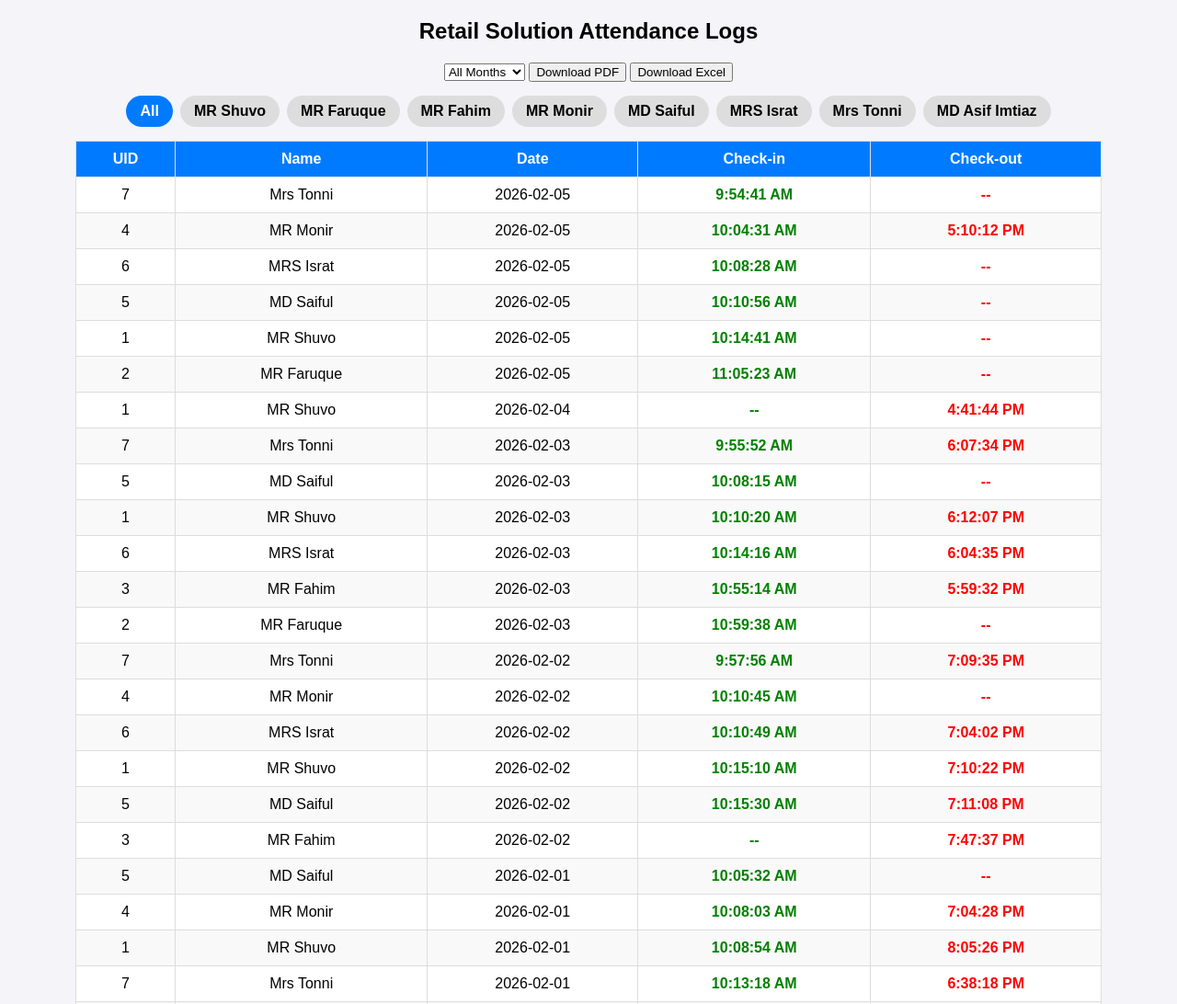
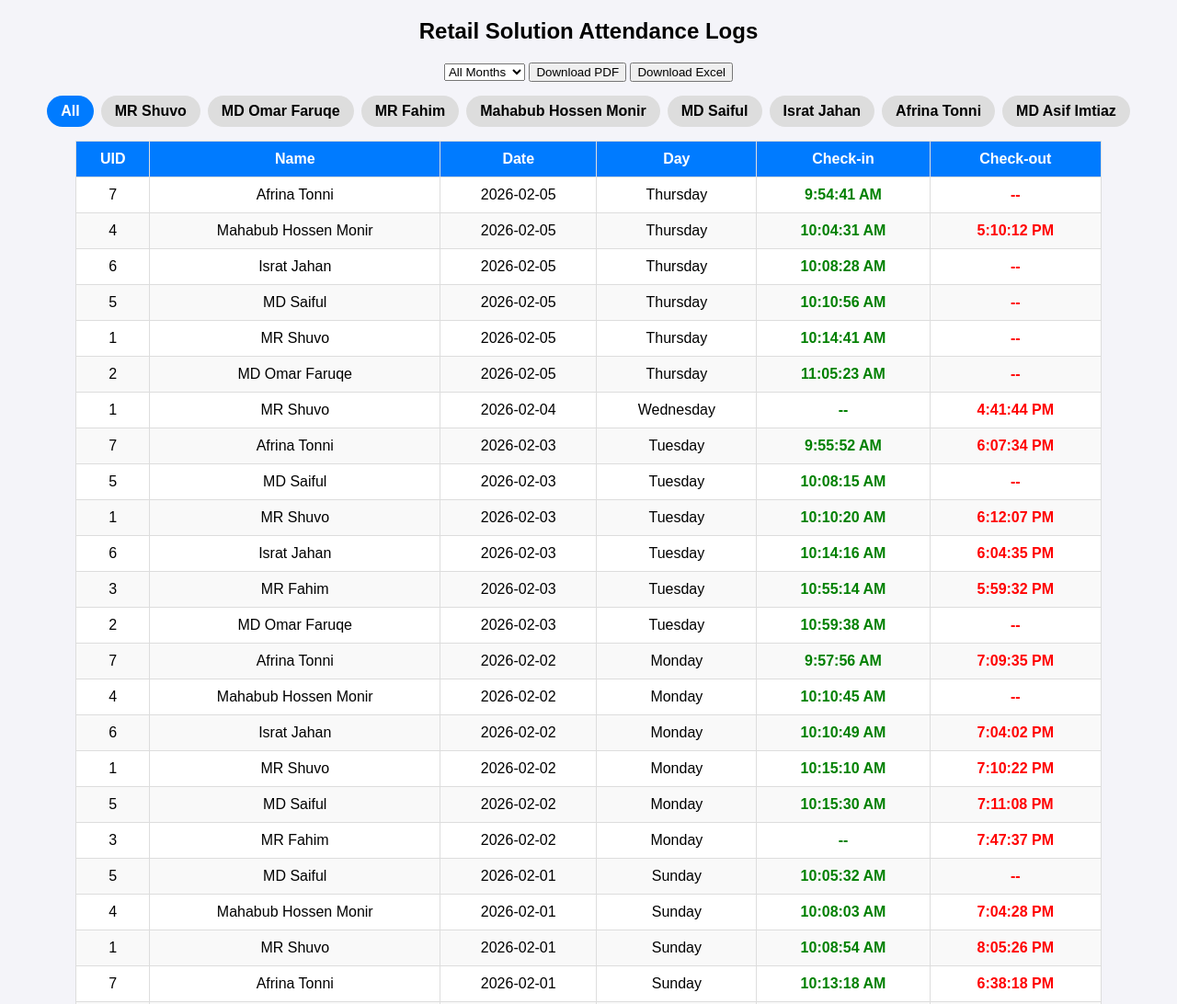
Before and after one commit to mahabubmonir339/Biometric-Bridge, a plain HTML site: page index.html in a window 1280 px wide. Shown: the top 1092 px of the page at 92% size. Drawn offline with nearby package versions, Linux system fonts and the light colour scheme.

Commit message:
add condition day name

```diff
--- a/index.html
+++ b/index.html
@@ -57,18 +57,19 @@ tr:nth-child(even){ background:#f9f9f9; }
 <th>UID</th>
 <th>Name</th>
 <th>Date</th>
+<th>Day</th>
 <th>Check-in</th>
 <th>Check-out</th>
 </tr>
 </thead>
-<tbody><tr><td colspan="5">Loading...</td></tr></tbody>
+<tbody><tr><td colspan="6">Loading...</td></tr></tbody>
 </table>
 
 <script>
 /* USERS */
 const userMap = {
- "1":"MR Shuvo","2":"MR Faruque","3":"MR Fahim","4":"MR Monir",
- "5":"MD Saiful","6":"MRS Israt","7":"Mrs Tonni","8":"MD Asif Imtiaz"
+ "1":"MR Shuvo","2":"MD Omar Faruqe","3":"MR Fahim","4":"Mahabub Hossen Monir",
+ "5":"MD Saiful","6":"Israt Jahan","7":"Afrina Tonni","8":"MD Asif Imtiaz"
 };
 
 let rawData = [];
@@ -82,12 +83,19 @@ function formatTime(t){
  });
 }
 
-/* Month Name Helper */
+/* MONTH NAME */
 function getMonthName(monthValue){
  const months = ["January","February","March","April","May","June",
                  "July","August","September","October","November","December"];
  if(monthValue==="all") return "All_Months";
  return months[parseInt(monthValue)-1];
+}
+
+/* DAY NAME */
+function getDayName(dateString){
+ const days = ["Sunday","Monday","Tuesday","Wednesday","Thursday","Friday","Saturday"];
+ const d = new Date(dateString);
+ return days[d.getDay()];
 }
 
 /* GROUP SAME DATE + CHECK-IN/CHECK-OUT LOGIC */
@@ -150,13 +158,14 @@ function renderTable(){
  const tb=document.querySelector("tbody");
  const data=getFiltered();
  tb.innerHTML="";
- if(!data.length){ tb.innerHTML=`<tr><td colspan="5">No data</td></tr>`; return;}
+ if(!data.length){ tb.innerHTML=`<tr><td colspan="6">No data</td></tr>`; return;}
  data.forEach(r=>{
  tb.innerHTML+=`
  <tr>
  <td>${r.uid}</td>
  <td>${userMap[r.user_id]}</td>
  <td>${r.date}</td>
+ <td>${getDayName(r.date)}</td>
  <td class="in">${r.checkIn?formatTime(r.checkIn):"--"}</td>
  <td class="out">${r.checkOut?formatTime(r.checkOut):"--"}</td>
  </tr>`;
@@ -182,12 +191,13 @@ function downloadPDF(){
   r.uid,
   userMap[r.user_id],
   r.date,
+  getDayName(r.date),
   r.checkIn?formatTime(r.checkIn):"--",
   r.checkOut?formatTime(r.checkOut):"--"
  ]);
 
  doc.autoTable({
-  head:[['UID','Name','Date','Check-in','Check-out']],
+  head:[['UID','Name','Date','Day','Check-in','Check-out']],
   body:rows,
   startY:20
  });
@@ -212,6 +222,7 @@ function downloadExcel(){
   UID:r.uid,
   Name:userMap[r.user_id],
   Date:r.date,
+  Day:getDayName(r.date),
   "Check-in":r.checkIn?formatTime(r.checkIn):"--",
   "Check-out":r.checkOut?formatTime(r.checkOut):"--"
  }));
```
